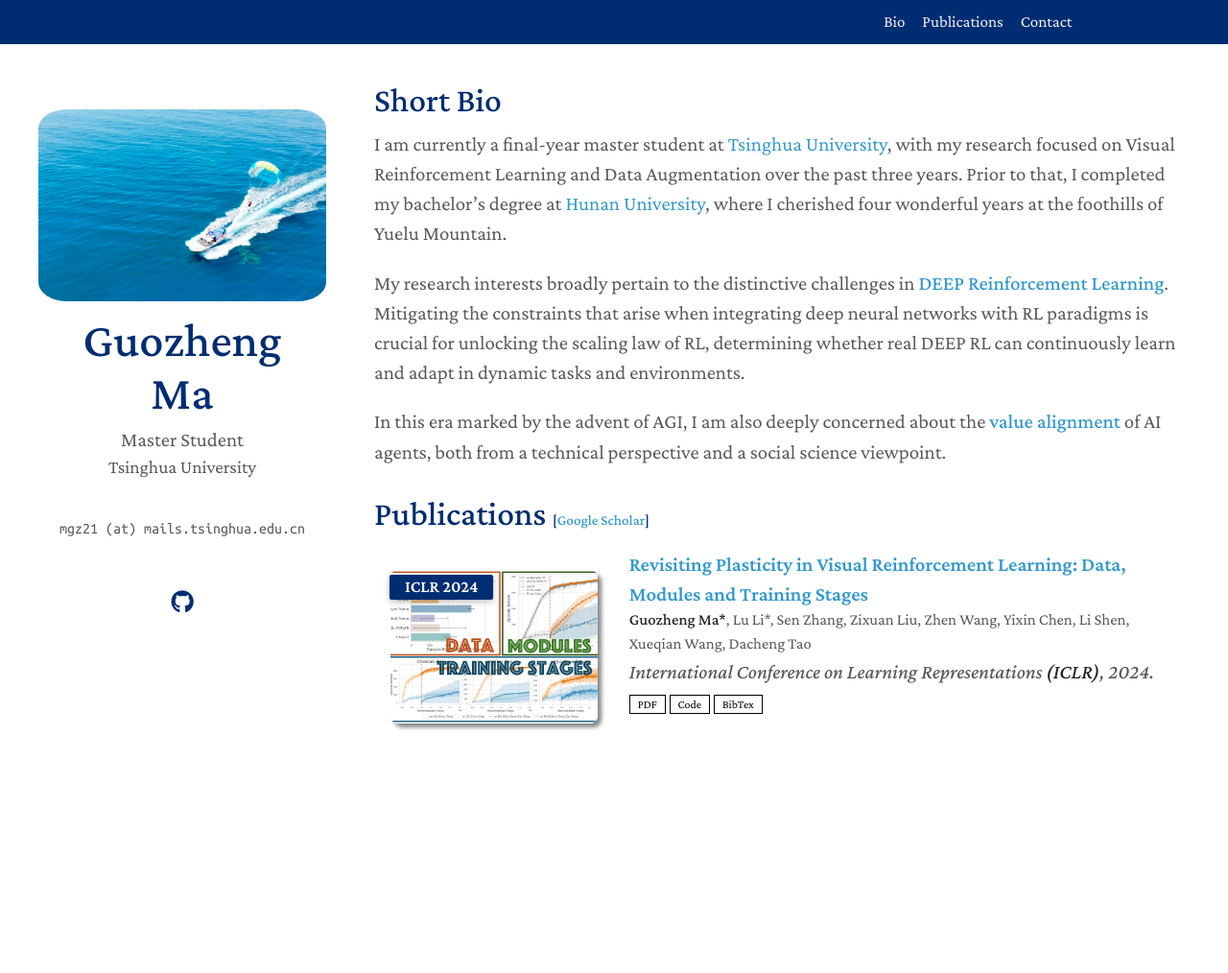
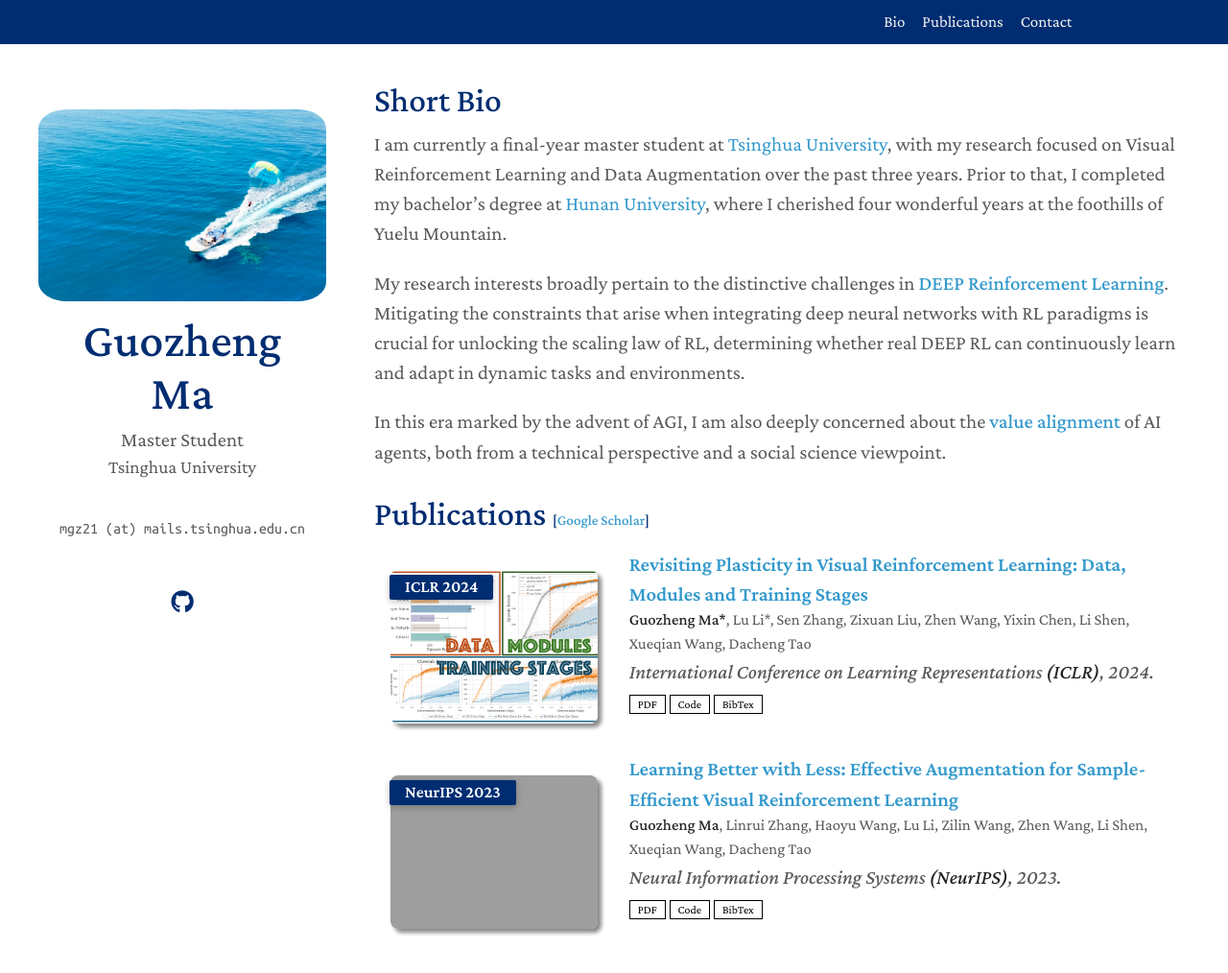
Before and after one commit to Guozheng-Ma/guozheng-ma.github.io, a Jekyll site: the page built from index.md, in a window 1280 px wide and 1100 px high. Shown: the top 1014 px of the window at 96% size. Built offline with Jekyll 4.4.1, drawn with Linux system fonts in a browser that asks for light colours; a style sheet for code colours, icons or effects is not loaded; grey boxes are pictures that could not be loaded.

Commit message:
Update publications.yml

```diff
--- a/_data/publications.yml
+++ b/_data/publications.yml
@@ -8,3 +8,12 @@ main:
     bibtex: ./assets/bibtex/ma2024revisiting.txt
     code: https://github.com/Guozheng-Ma/Adaptive-Replay-Ratio
     image: ./assets/Pub_Images/ICLR2024_cover.png
+
+  - title: "Learning Better with Less: Effective Augmentation for Sample-Efficient Visual Reinforcement Learning"
+    authors: <strong>Guozheng Ma</strong>, Linrui Zhang, Haoyu Wang, Lu Li, Zilin Wang, Zhen Wang, Li Shen, Xueqian Wang, Dacheng Tao
+    conference_short: NeurIPS 2023
+    conference: Neural Information Processing Systems <strong>(NeurIPS)</strong>, 2023.
+    pdf: https://proceedings.neurips.cc/paper_files/paper/2023/file/bc26087d3f82e62044fc77752e86737e-Paper-Conference.pdf
+    bibtex: ./assets/bibtex/ma2024learning.txt
+    code: https://github.com/Guozheng-Ma/CycAug
+    image: ./assets/Pub_Images/NeurIPS2023_cover.png
```
